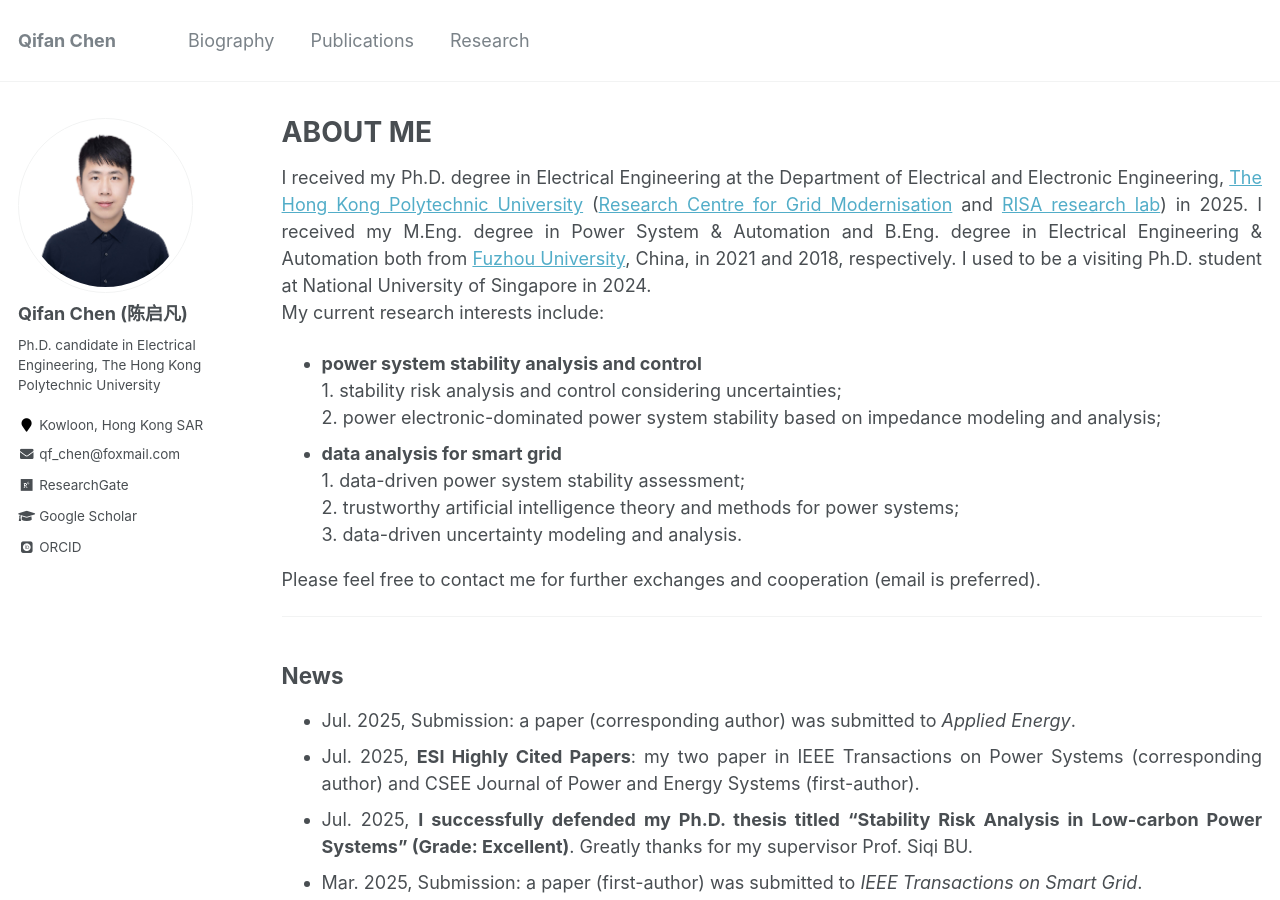
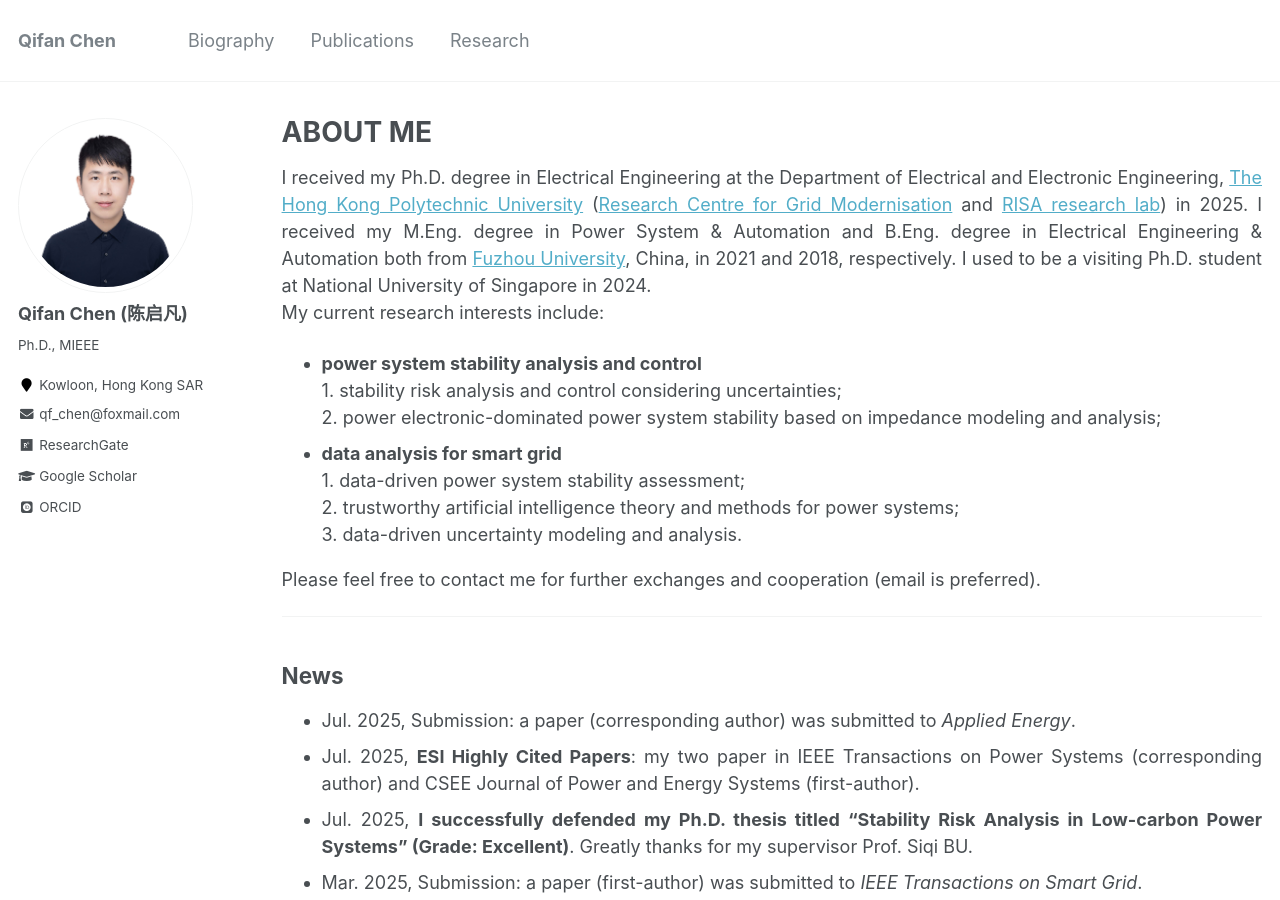
Before and after one commit to ChQf/ChQf.github.io, a Jekyll site: the page built from _pages/about.md, in a window 1280 px wide and 900 px high. Built offline with Jekyll 4.4.1, drawn with Linux system fonts in a browser that asks for light colours; some web fonts are replaced.

Commit message:
Update _config.yml

```diff
--- a/_config.yml
+++ b/_config.yml
@@ -82,7 +82,7 @@ analytics:
 author:
   name             : "Qifan Chen (陈启凡)"
   avatar           : "profile.png"
-  bio              : "Ph.D. candidate in Electrical Engineering, The Hong Kong Polytechnic University"
+  bio              : "Ph.D., MIEEE"
   location         : "Kowloon, Hong Kong SAR"
   employer         :
   pubmed           : #"https://www.ncbi.nlm.nih.gov/pubmed/?term=john+snow"
```
